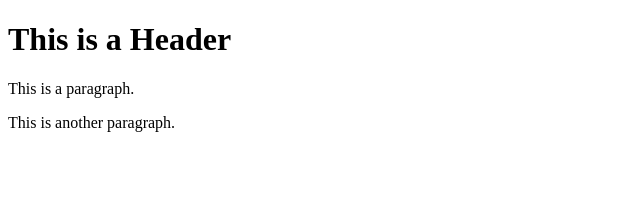
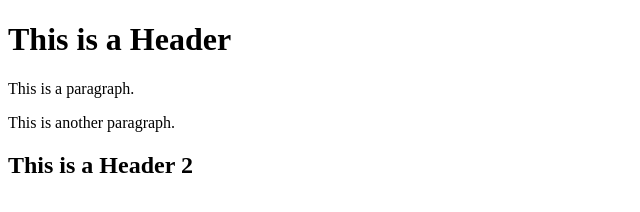
Before and after one commit to jefferygraham/git-test, a website: page index.html in a window 1280 px wide. Shown: the whole page, without its empty margins (0-640 px from the left). Drawn offline with Linux system fonts and the light colour scheme.

Commit message:
Fourth commit

```diff
--- a/index.html
+++ b/index.html
@@ -4,5 +4,6 @@
     <h1>This is a Header</h1>
     <p>This is a paragraph.</p>
     <p>This is another paragraph.</p>
+    <h2>This is a Header 2</h2>
   </body>
 </html>
```
Also changed, not shown: package.json (added, +19 -0 lines), 2 other files.
